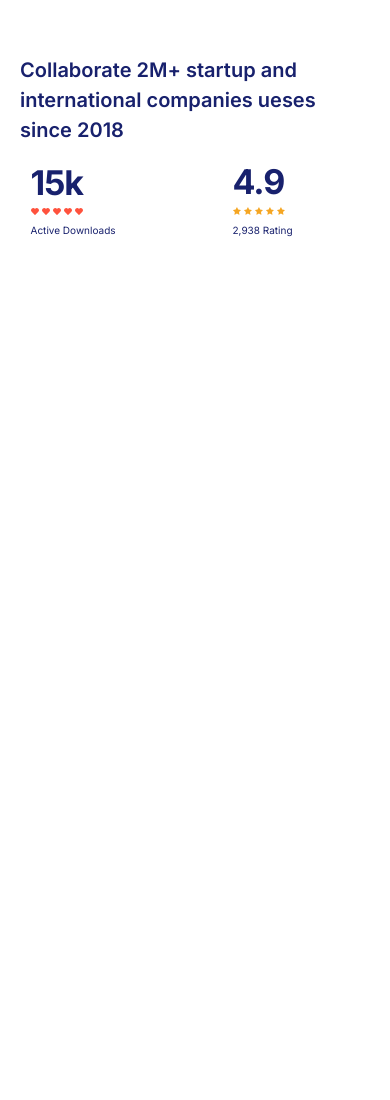
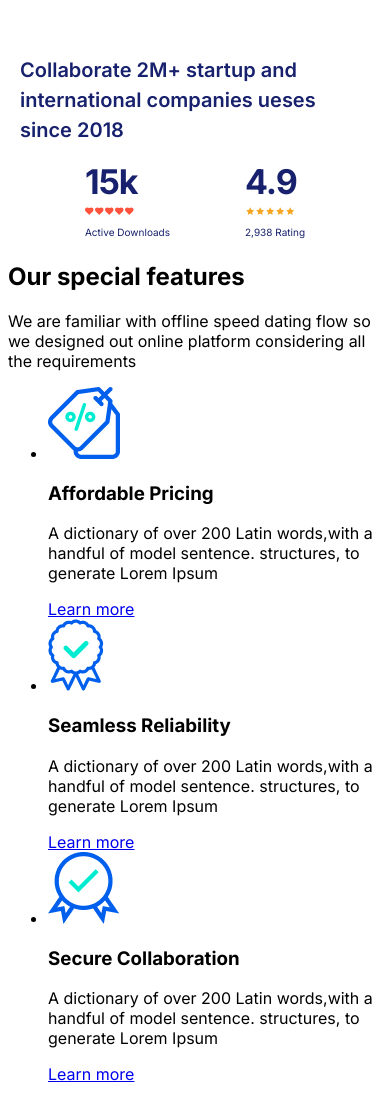
Before and after one commit to Shujinko53/Blackwall_project, a website: page src/index.html in a window 390 px wide. Shown: the part 678-1778 px from the top of the page. Before the commit the page ends 923 px from the top, so only its background shows below. Drawn offline with nearby package versions, Linux system fonts and the light colour scheme; files that its build step writes are made by us from their sources.

Commit message:
Added new pictures and fixed some errors

```diff
--- a/src/index.html
+++ b/src/index.html
@@ -65,28 +65,57 @@
                 <div class="achievements__list">
                     <div class="achievements__downloads">
                         <b class="achievements__index">15k</b>
-                        <div>
-                            <img  src="icons/like.svg" alt="like">
-                            <img  src="icons/like.svg" alt="like">
-                            <img  src="icons/like.svg" alt="like">
-                            <img  src="icons/like.svg" alt="like">
-                            <img  src="icons/like.svg" alt="like">
-                        </div>
+                        <div class="achievements__icon achievements__icon-like"></div>
                         <span class="achievements__descr">Active Downloads</span>
                     </div>
                     <div class="achievements__rating">
                         <b class="achievements__index">4.9</b>
-                        <div>
-                            <img  src="icons/star.svg" alt="star">
-                            <img  src="icons/star.svg" alt="star">
-                            <img  src="icons/star.svg" alt="star">
-                            <img  src="icons/star.svg" alt="star">
-                            <img  src="icons/star.svg" alt="star">
-                        </div>
+                        <div class="achievements__icon achievements__icon-star"></div>
                         <span class="achievements__descr">2,938 Rating</span>
                     </div>
                 </div>
             </div>
+        </section>
+
+        <!-- <section class="clients">
+            <h2 class="visually-hidden">Our clients</h2>
+            <ul class="clients__list">
+                <li class="clients__item"></li>
+                <li class="clients__item"></li>
+                <li class="clients__item"></li>
+                <li class="clients__item"></li>
+                <li class="clients__item"></li>
+                <li class="clients__item"></li>
+            </ul>
+        </section> -->
+
+        <section class="features">
+            <h2 class="features__title">Our special features</h2>
+            <p class="features__descr">We are familiar with offline speed dating flow so we designed out online
+                platform considering all the requirements</p>
+            <ul class="features__list">
+                <li class="features__item">
+                    <img src="img/pricing.png" alt="pricing">
+                    <h3 class="features__item-title">Affordable Pricing</h3>
+                    <p class="features__item-text">A dictionary of over 200 Latin words,with
+                        a handful of model sentence. structures, to generate Lorem Ipsum</p>
+                    <a href="#" class="features__item-link">Learn more</a>
+                </li>
+                <li class="features__item">
+                    <img src="img/seamless.png" alt="reliability">
+                    <h3 class="features__item-title">Seamless Reliability</h3>
+                    <p class="features__item-text">A dictionary of over 200 Latin words,with
+                        a handful of model sentence. structures, to generate Lorem Ipsum</p>
+                    <a href="#" class="features__item-link">Learn more</a>
+                </li>
+                <li class="features__item">
+                    <img src="img/secure.png" alt="secure">
+                    <h3 class="features__item-title">Secure Collaboration</h3>
+                    <p class="features__item-text">A dictionary of over 200 Latin words,with
+                        a handful of model sentence. structures, to generate Lorem Ipsum</p>
+                    <a href="#" class="features__item-link">Learn more</a>
+                </li>
+            </ul>
         </section>
     </main>
 
--- a/src/sass/blocks/_achievements.scss
+++ b/src/sass/blocks/_achievements.scss
@@ -1,4 +1,6 @@
 .achievements {
+    margin-bottom: 50px;
+
     color: $main_color;
 
     &__container {
@@ -23,63 +25,39 @@
         justify-content: space-between;
         flex-wrap: wrap;
         max-width: 500px;
-
-        div {
-            margin-right: 90px;
-
-            &:last-child {
-                margin-right: 0;
-            }
-        }
     }
 
-    &__downloads {
+    &__downloads,
+    &__rating  {
         display: flex;
         flex-direction: column;
         align-items: flex-start;
         justify-content: flex-start;
 
         width: auto;
-
-        div {
-            display: flex;
-            align-items: center;
-            justify-content: flex-start;
-
-            img {
-                width: 16px;
-                height: 14px;
-                margin: 0 5px 12px 0;
-
-                &:last-child {
-                    margin-right: 0;
-                }
-            }
-        }
     }
 
-    &__rating {
-        display: flex;
-        flex-direction: column;
-        align-items: flex-start;
-        justify-content: flex-start;
+    &__downloads {
+        margin-right: 90px;
+    }
 
-        width: auto;
+    &__icon {
+        margin-bottom: 12px;
 
-        div {
-            display: flex;
-            align-items: center;
-            justify-content: flex-start;
+        cursor: pointer;
 
-            img {
-                width: 16px;
-                height: 15px;
-                margin: 0 5px 12px 0;
+        &-like {
+            width: 92px;
+            height: 16px;
 
-                &:last-child {
-                    margin-right: 0;
-                }
-            }
+            background: url('../icons/like.svg') space;
+        }
+
+        &-star {
+            width: 100px;
+            height: 16px;
+
+            background: url('../icons/star.svg') space;
         }
     }
 
@@ -101,6 +79,8 @@
 
 @media (max-width: 540px) {
     .achievements {
+        margin-bottom: 23px;
+
         &__container {
             flex-direction: column;
             align-items: center;
@@ -115,33 +95,30 @@
             line-height: 30px;
         }
 
-        &__list {
-            div {
-                margin-right: 75px;
-            }
+        &__downloads,
+        &__rating  {
+            width: auto;
         }
 
         &__downloads {
-            width: auto;
-
-            div {
-                img {
-                    width: 8px;
-                    height: 7px;
-                    margin: 0 3px 8px 0;
-                }
-            }
+            margin-right: 75px;
         }
 
-        &__rating {
-            width: auto;
+        &__icon {
+            margin-bottom: 10px;
 
-            div {
-                img {
-                    width: 8px;
-                    height: 8px;
-                    margin: 0 3px 8px 0;
-                }
+            &-like {
+                width: 49px;
+                height: 8px;
+
+                background: url('../icons/like_mobile.svg') space;
+            }
+
+            &-star {
+                width: 50px;
+                height: 8px;
+
+                background: url('../icons/star_mobile.svg') round;
             }
         }
 
```
Also changed, not shown: src/icons/like_mobile.svg (added), src/icons/star_mobile.svg (added).
